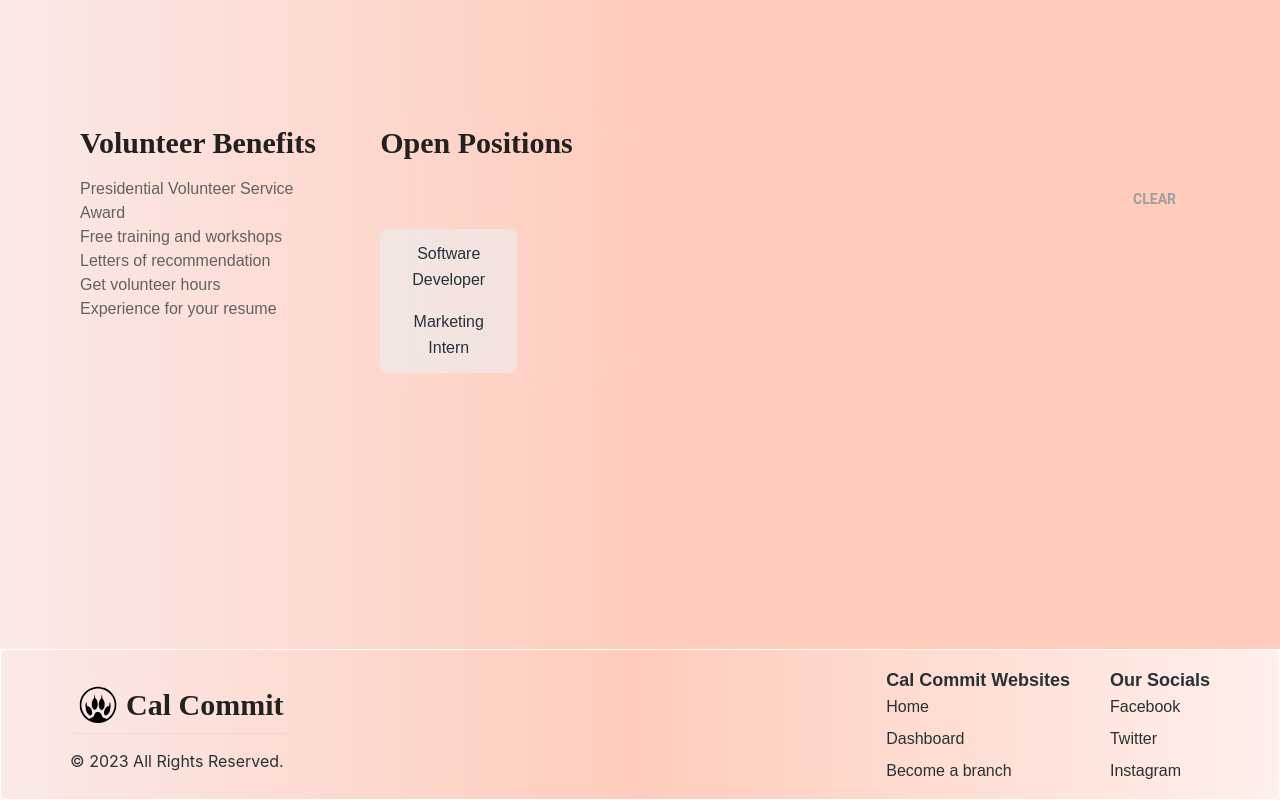
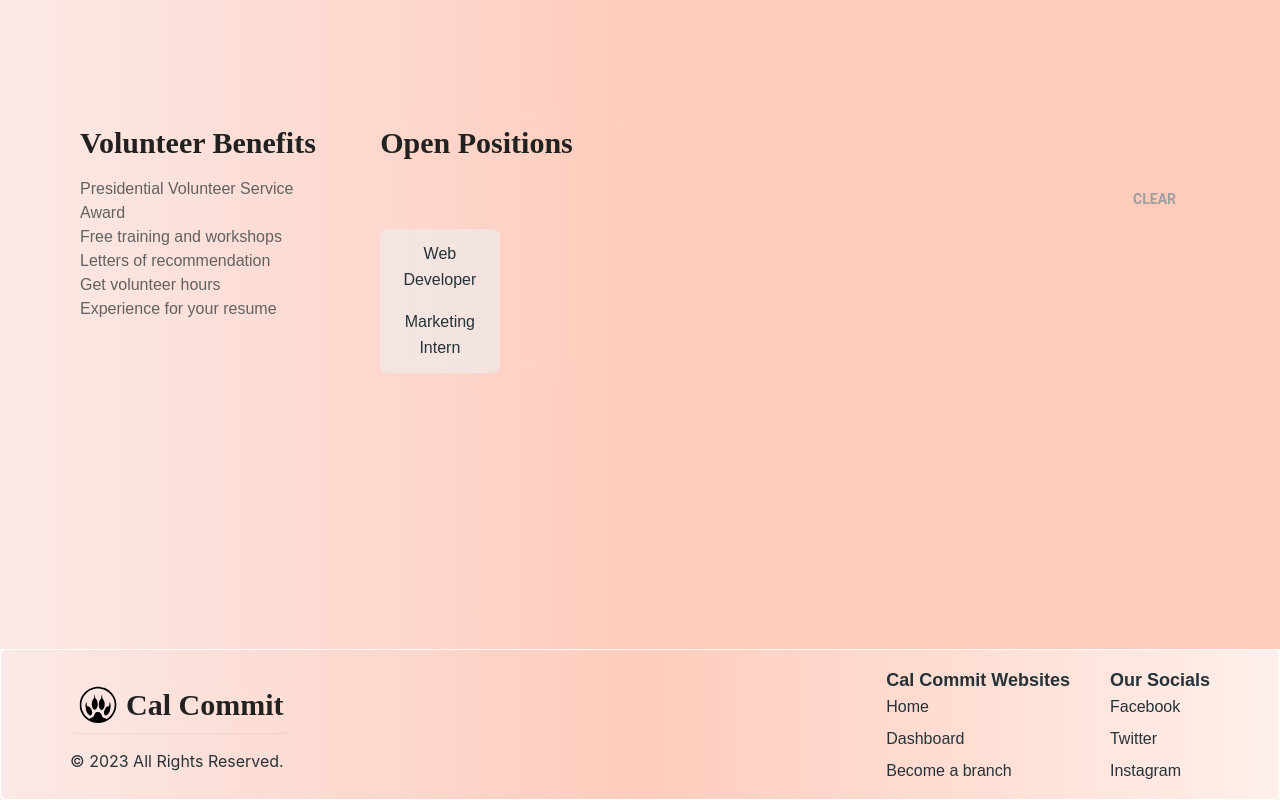
Before and after one commit to Cal-Commit/main-website, a React (Create React App) app: page /join in a window 1280 px wide. Shown: the part 951-1751 px from the top of the page. Built offline with nearby package versions, Linux system fonts and the light colour scheme.

Commit message:
Update Applications.js

```diff
--- a/src/components/Applications.js
+++ b/src/components/Applications.js
@@ -40,7 +40,7 @@ export default function JoinTeam() {
 
   const positions = [
     {
-      label: "Software Developer",
+      label: "Web Developer",
       questions: [
         { type: "Input", label: "Your Name", name: "devName" },
         { type: "Input", label: "Email Address", name: "devEmail" },
```
